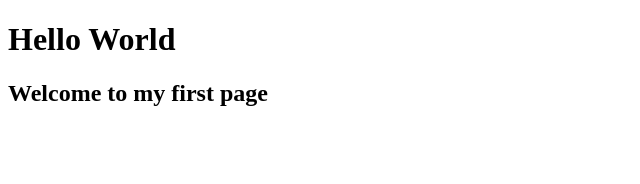
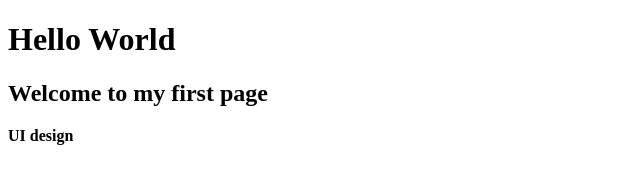
Before and after one commit to phatprach/github_study, a plain HTML site: page index.html in a window 1280 px wide. Shown: the full height of the page, 0-640 px from the left. Drawn offline with Linux system fonts and the light colour scheme.

Commit message:
Added UI Design

```diff
--- a/index.html
+++ b/index.html
@@ -6,5 +6,7 @@
     <body>
         <h1>Hello World</h1>
         <h2>Welcome to my first page</h2>
+        <b>UI design
+        </b>
     </body>
 </html>
```
